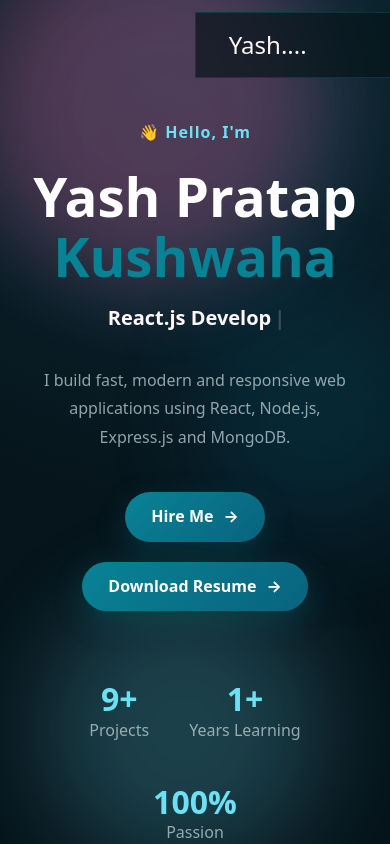
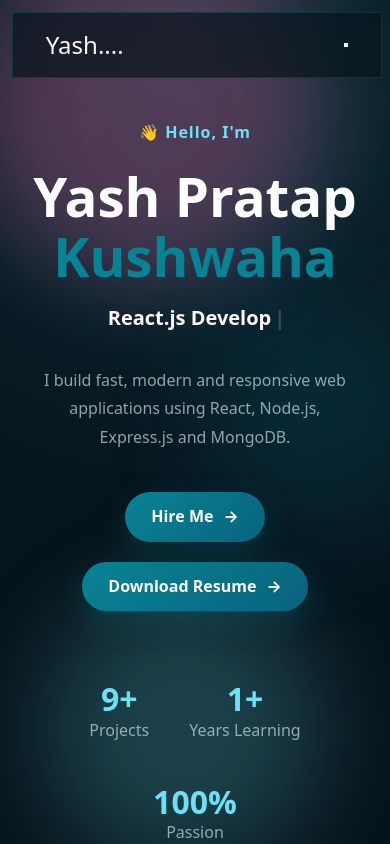
Before and after one commit to yashpratapkushwaha966/i-am-..., a React (Vite) app in the folder portfolio-frontend/: page / in a window 390 px wide. Shown: the top 844 px of the page. Built offline with nearby package versions, Linux system fonts and the light colour scheme.

Commit message:
Fix mobile navbar layout

```diff
--- a/portfolio-frontend/src/css/navbar.css
+++ b/portfolio-frontend/src/css/navbar.css
@@ -1,10 +1,12 @@
 .navbar {
   position: fixed;
   top: 20px;
-  left: 50%;
-  transform: translateX(-50%);
-  width: calc(100% - 24px);
+  left: 12px;
+  right: 12px;
+  width: auto;
   max-width: 1250px;
+  margin: auto;
+  transform: none;
   z-index: 1000;
   border: 1px solid rgba(8,131,149,.25);
   background: rgba(6,20,27,.7);
@@ -58,8 +60,8 @@
   justify-content: center;
   gap: 22px;
   position: fixed;
-    top: 0;
-    left: 0;
+  top: -20px;
+  left: -12px;
   width: 100vw;
   height: 100vh;
   padding: 30px;
```
Lines whose indentation alone changed are shown as unchanged.
